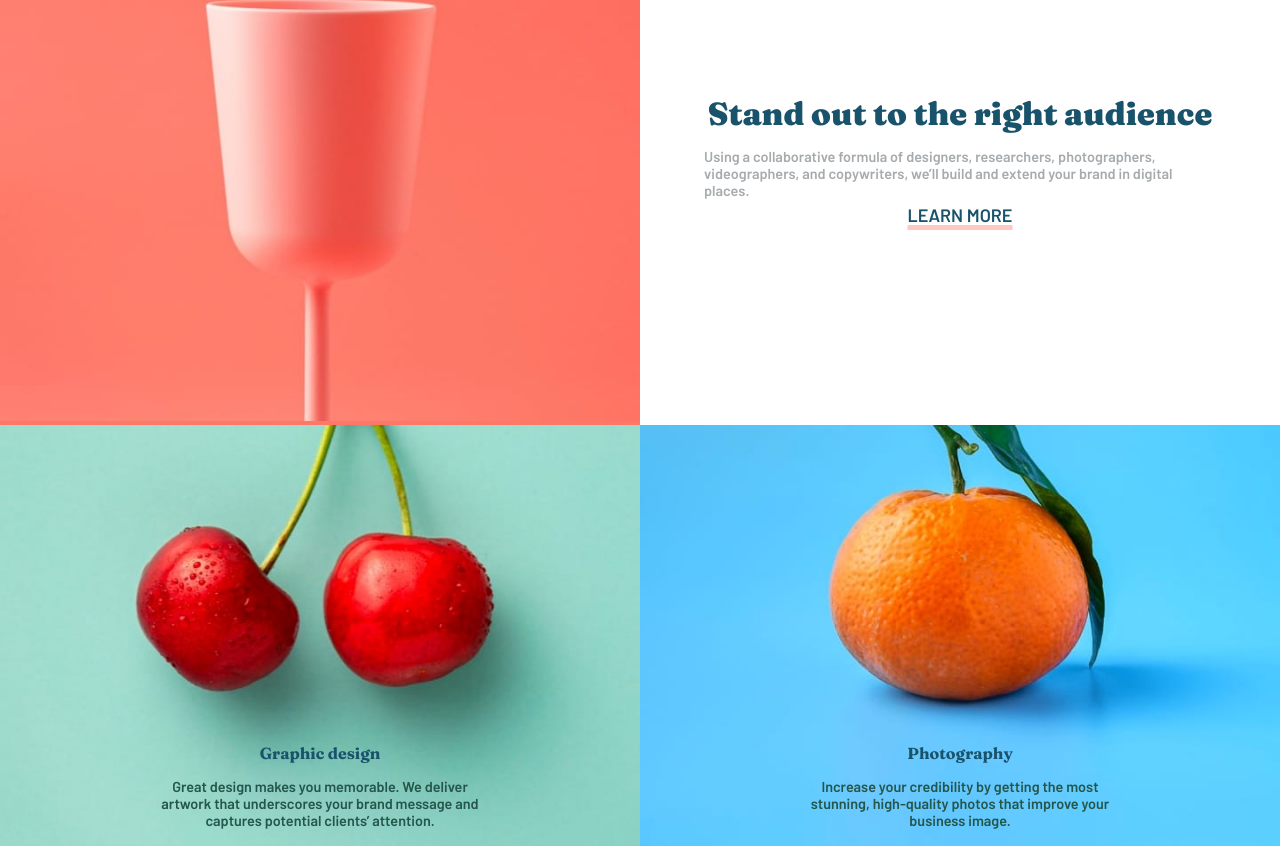
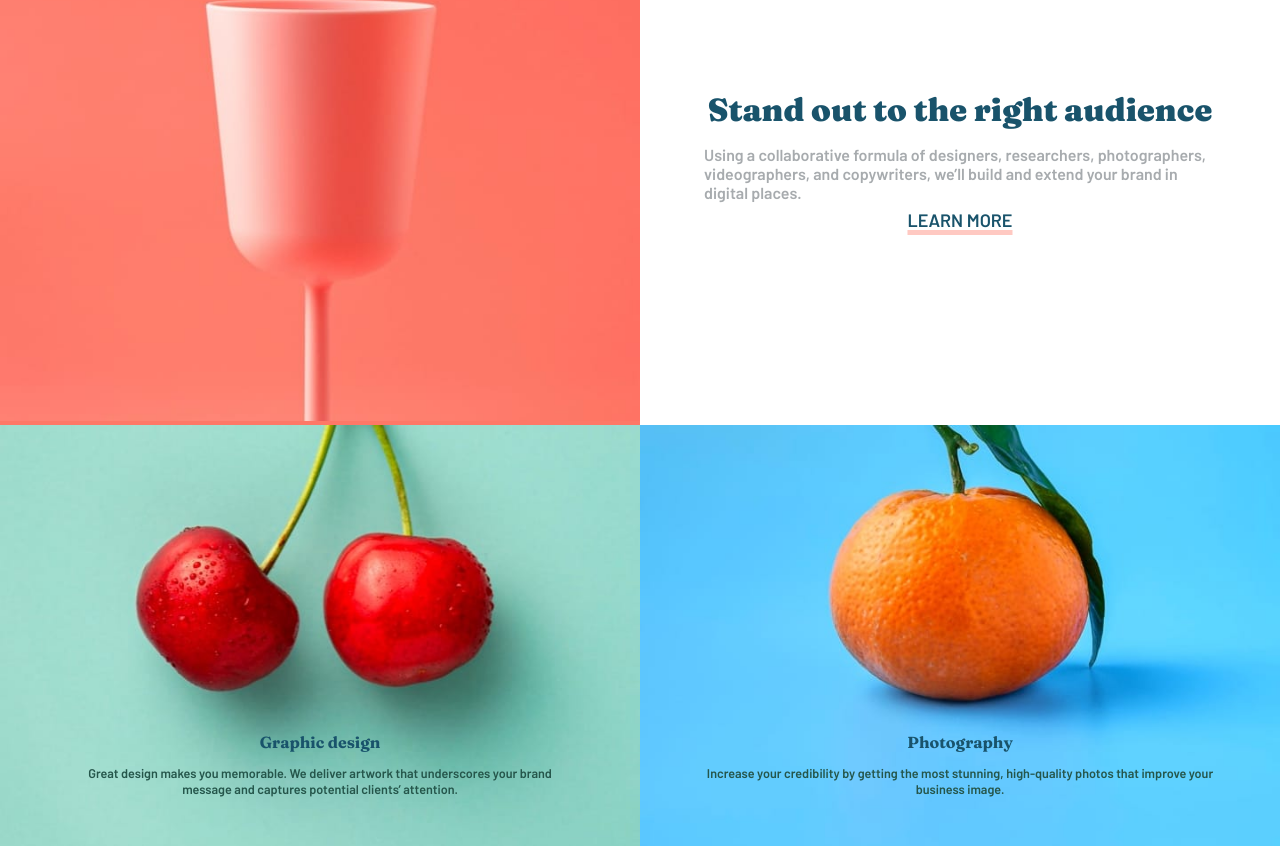
Before and after one commit to krischanthas/sunnyside-agency, a plain HTML site: page index.html in a window 1280 px wide. Shown: the part 1366-2212 px from the top of the page. Drawn offline with Linux system fonts and the light colour scheme.

Commit message:
updated font-size for photography image text

```diff
--- a/style.css
+++ b/style.css
@@ -63,7 +63,7 @@ h5 {
 
 p {
   font-family: var(--ff-primary);
-  font-size: 0.9rem;
+  font-size: 1rem;
   font-weight: normal;
   color: var(--secondary-gray-blue);
 }
@@ -198,9 +198,8 @@ footer {
 
 .graphic-design > div,
 .photography > div {
-  font-size: 10%;
   position: absolute;
-  width: 50%;
+  width: 80%;
   top: 50%;
   left: 50%;
   transform: translate(-50%, 50%);
@@ -210,6 +209,7 @@ footer {
 .graphic-design p,
 .photography p {
   color: var(--primary-graphic-text);
+  font-size: 70%;
 }
 
 /*  Testimonials */
```
